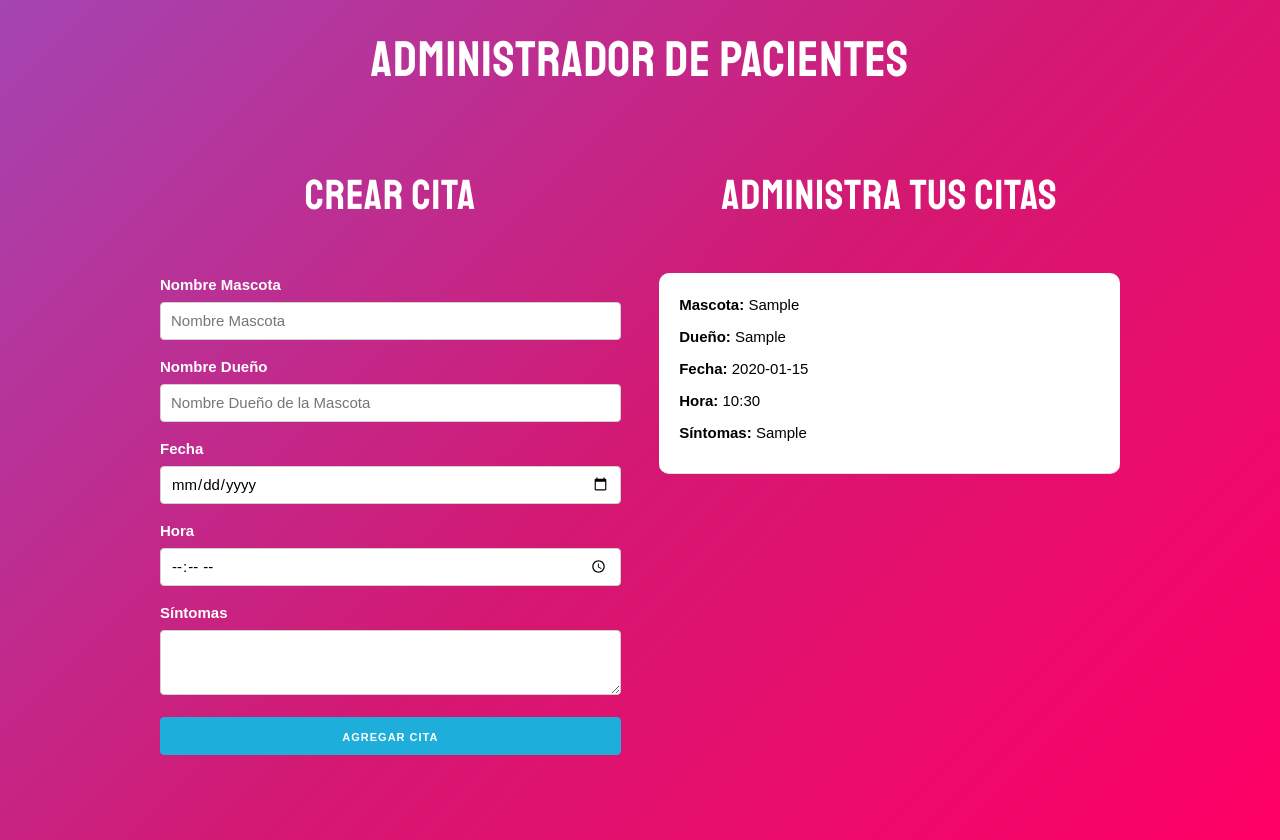
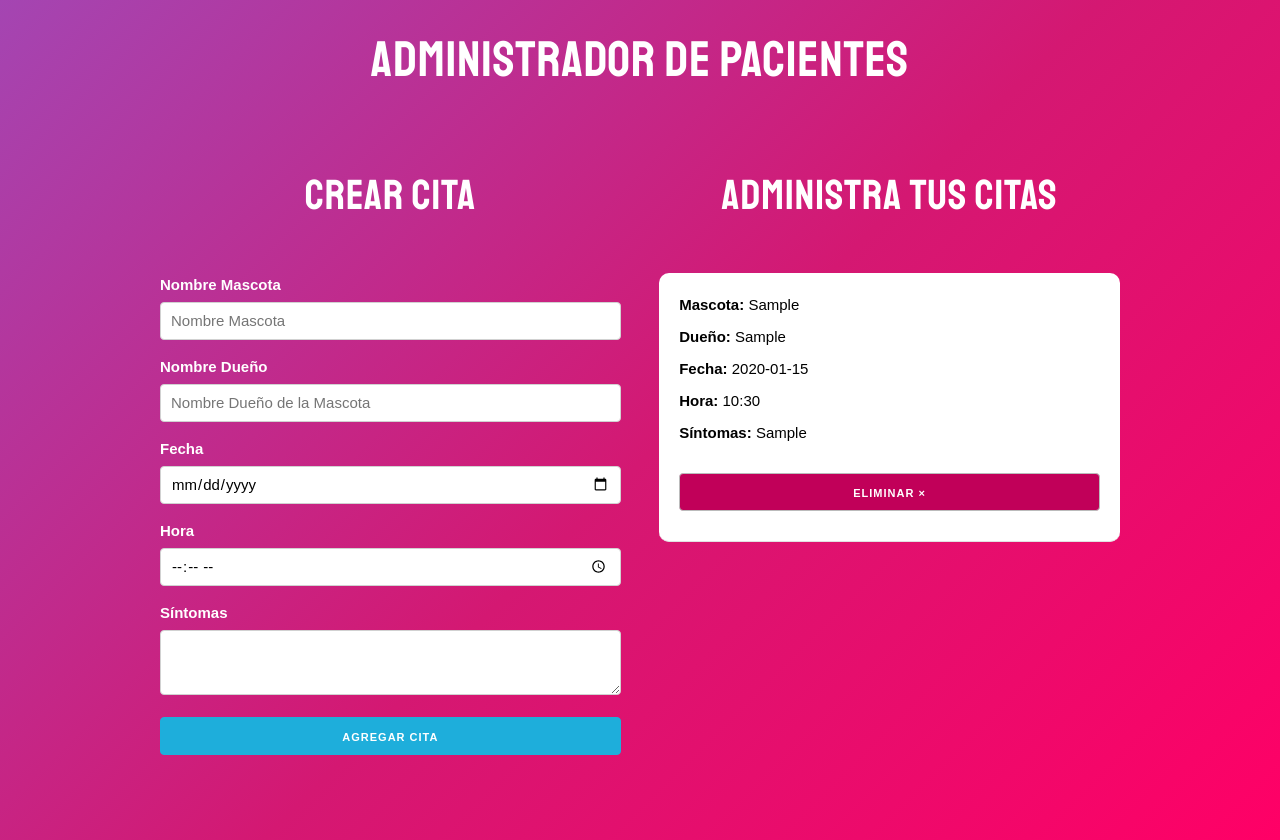
Before and after one commit to javierc22/react-app-01, a React (Create React App) app: page / in a window 1280 px wide. Both pictures are taken after typing "Sample", "Sample", "2020-01-15", "10:30", "Sample" into the empty fields and a click on the button "AGREGAR CITA". Built offline with nearby package versions, Linux system fonts and the light colour scheme.

Commit message:
Eliminar citas del state

```diff
--- a/src/App.js
+++ b/src/App.js
@@ -10,6 +10,12 @@
   const crearCita = cita => {
     // console.log(cita);
     guardarCitas([...citas, cita]);
+  }
+
+  // Función que elimina una cita por su Id
+  const eliminarCita = id => {
+    const nuevasCitas = citas.filter(cita => cita.id !== id);
+    guardarCitas(nuevasCitas);
   }
 
   return (
@@ -29,6 +35,7 @@
               <Cita
                 key={cita.id}
                 cita={cita}
+                eliminarCita={eliminarCita}
               />
             ))}
           </div>
--- a/src/components/Cita.js
+++ b/src/components/Cita.js
@@ -1,12 +1,17 @@
 import React from 'react';
 
-const Cita = ({cita}) => (
+const Cita = ({cita, eliminarCita}) => (
   <div className="cita">
     <p>Mascota: <span>{cita.mascota}</span></p>
     <p>Dueño: <span>{cita.propietario}</span></p>
     <p>Fecha: <span>{cita.fecha}</span></p>
     <p>Hora: <span>{cita.hora}</span></p>
     <p>Síntomas: <span>{cita.sintomas}</span></p>
+
+    <button
+      className="button eliminar u-full-width"
+      onClick={ () => eliminarCita(cita.id) }
+    >Eliminar &times;</button>
   </div>
 )
 
```
